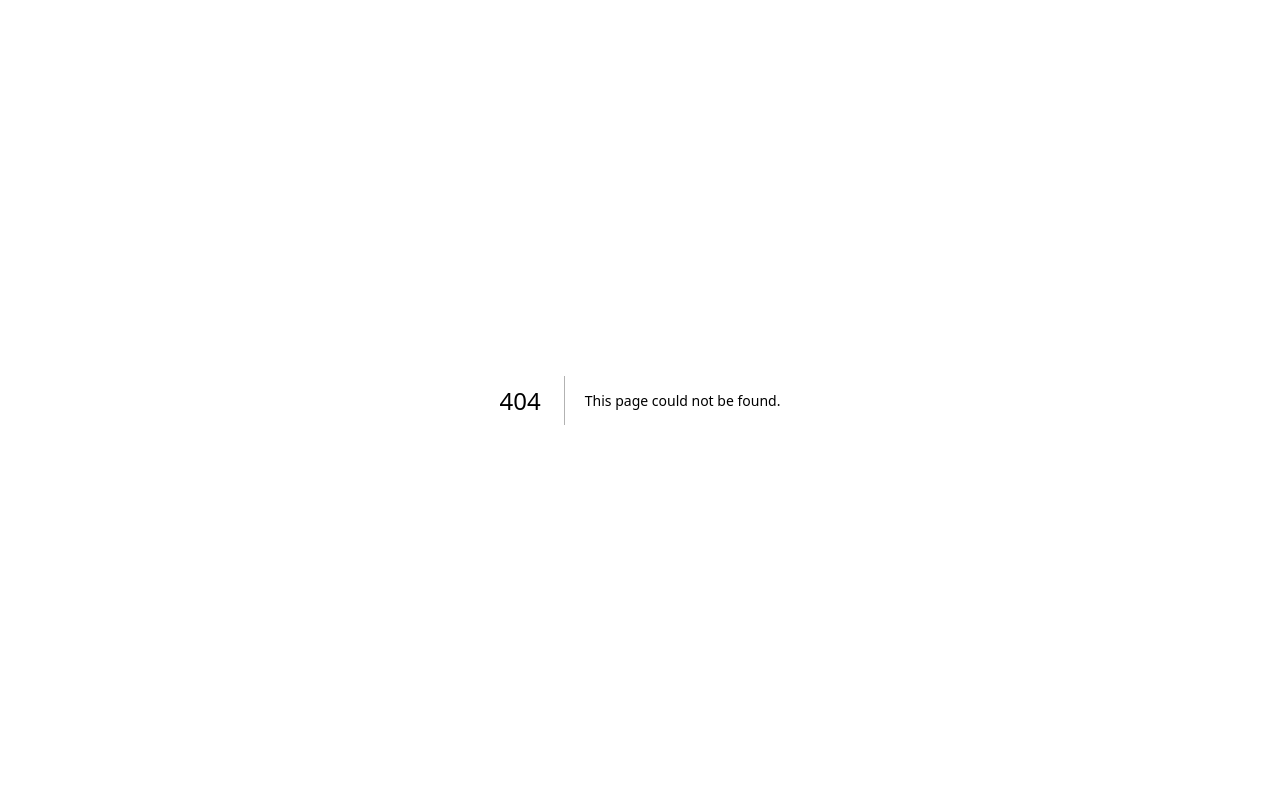
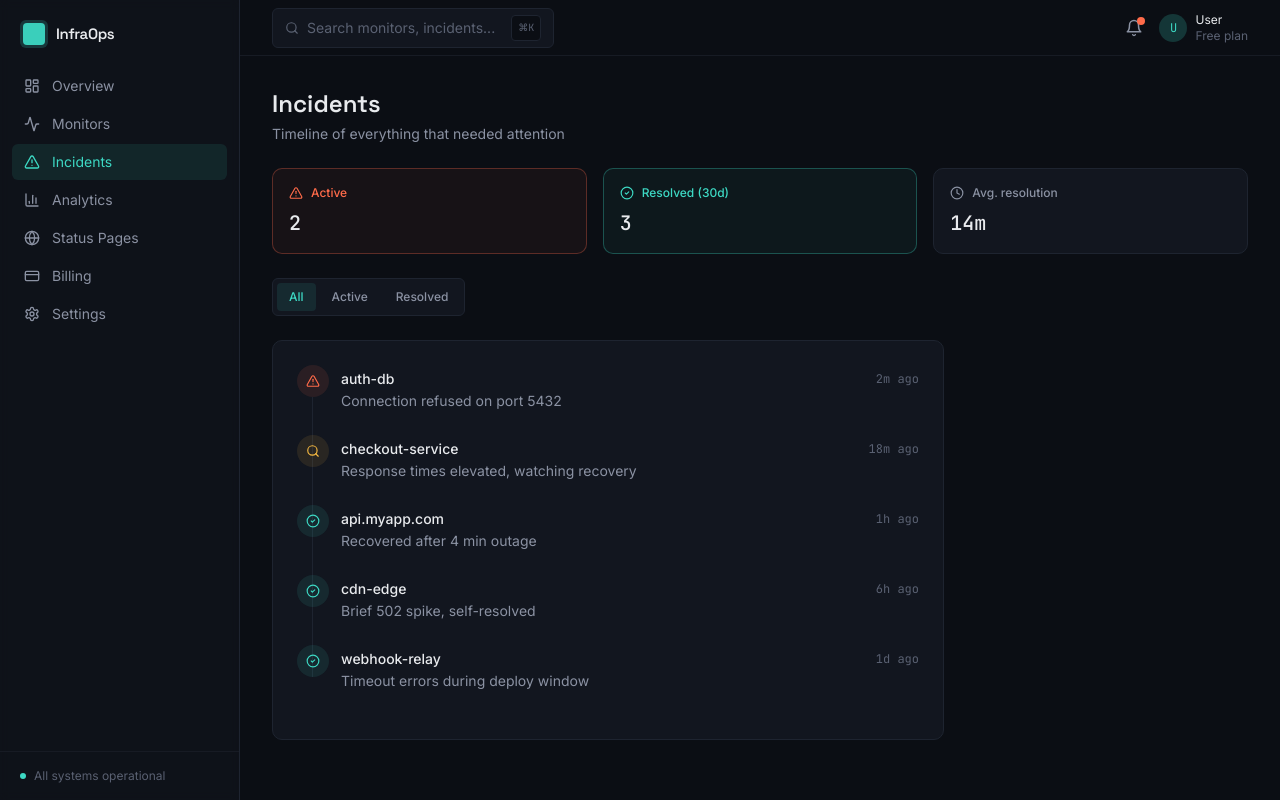
Before and after one commit to gmallikarjunrao23-bit/Monitor, a Next.js app: page /incidents in a window 1280 px wide. Before the commit this address had no page. Built offline with nearby package versions, Linux system fonts and the light colour scheme; no server answers.

Commit message:
Create page.tsx

```diff
--- /dev/null
+++ b/src/app/(dashboard)/incidents/page.tsx
@@ -0,0 +1,82 @@
+"use client";
+
+import { useState } from "react";
+import { IncidentTimeline } from "@/components/dashboard/IncidentTimeline";
+import { AlertTriangle, CheckCircle2, Clock } from "lucide-react";
+
+const MOCK_TIMELINE = [
+  { id: "1", monitorName: "auth-db", status: "INVESTIGATING" as const, message: "Connection refused on port 5432", time: "2m ago" },
+  { id: "2", monitorName: "checkout-service", status: "MONITORING" as const, message: "Response times elevated, watching recovery", time: "18m ago" },
+  { id: "3", monitorName: "api.myapp.com", status: "RESOLVED" as const, message: "Recovered after 4 min outage", time: "1h ago" },
+  { id: "4", monitorName: "cdn-edge", status: "RESOLVED" as const, message: "Brief 502 spike, self-resolved", time: "6h ago" },
+  { id: "5", monitorName: "webhook-relay", status: "RESOLVED" as const, message: "Timeout errors during deploy window", time: "1d ago" },
+];
+
+const TABS = ["All", "Active", "Resolved"];
+
+export default function IncidentsPage() {
+  const [tab, setTab] = useState("All");
+
+  const filtered = MOCK_TIMELINE.filter((e) => {
+    if (tab === "All") return true;
+    if (tab === "Active") return e.status !== "RESOLVED";
+    return e.status === "RESOLVED";
+  });
+
+  const activeCount = MOCK_TIMELINE.filter((e) => e.status !== "RESOLVED").length;
+  const resolvedCount = MOCK_TIMELINE.filter((e) => e.status === "RESOLVED").length;
+  const avgResolutionMin = 14;
+
+  return (
+    <div className="p-8">
+      <h1 className="font-display text-2xl font-semibold text-text-primary">Incidents</h1>
+      <p className="mt-1 text-sm text-text-secondary">Timeline of everything that needed attention</p>
+
+      <div className="mt-6 grid grid-cols-3 gap-4">
+        <div className="rounded-card border border-incident/30 bg-incident/5 p-4">
+          <div className="flex items-center gap-2 text-incident">
+            <AlertTriangle size={14} />
+            <span className="text-xs font-medium">Active</span>
+          </div>
+          <p className="mt-2 font-mono text-xl font-medium text-text-primary">{activeCount}</p>
+        </div>
+        <div className="rounded-card border border-signal/30 bg-signal/5 p-4">
+          <div className="flex items-center gap-2 text-signal">
+            <CheckCircle2 size={14} />
+            <span className="text-xs font-medium">Resolved (30d)</span>
+          </div>
+          <p className="mt-2 font-mono text-xl font-medium text-text-primary">{resolvedCount}</p>
+        </div>
+        <div className="rounded-card border border-border bg-surface p-4">
+          <div className="flex items-center gap-2 text-text-secondary">
+            <Clock size={14} />
+            <span className="text-xs font-medium">Avg. resolution</span>
+          </div>
+          <p className="mt-2 font-mono text-xl font-medium text-text-primary">{avgResolutionMin}m</p>
+        </div>
+      </div>
+
+      <div className="mt-6 flex items-center gap-1 rounded-md border border-border bg-surface p-1 w-fit">
+        {TABS.map((t) => (
+          <button
+            key={t}
+            onClick={() => setTab(t)}
+            className={`rounded px-3 py-1.5 text-xs font-medium transition-colors ${
+              tab === t ? "bg-signal/10 text-signal" : "text-text-secondary hover:text-text-primary"
+            }`}
+          >
+            {t}
+          </button>
+        ))}
+      </div>
+
+      <div className="mt-6 max-w-2xl rounded-card border border-border bg-surface p-6">
+        {filtered.length === 0 ? (
+          <p className="text-sm text-text-muted">No incidents in this view.</p>
+        ) : (
+          <IncidentTimeline events={filtered} />
+        )}
+      </div>
+    </div>
+  );
+            }
```
